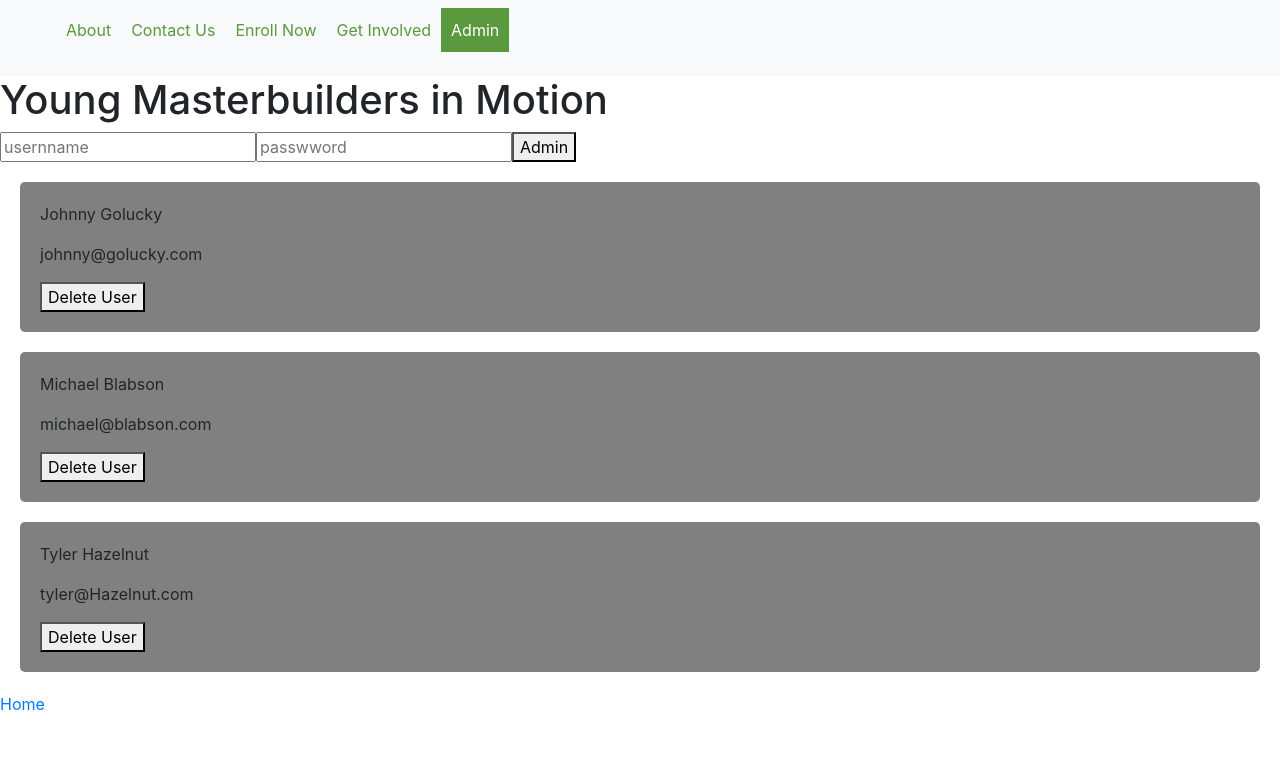
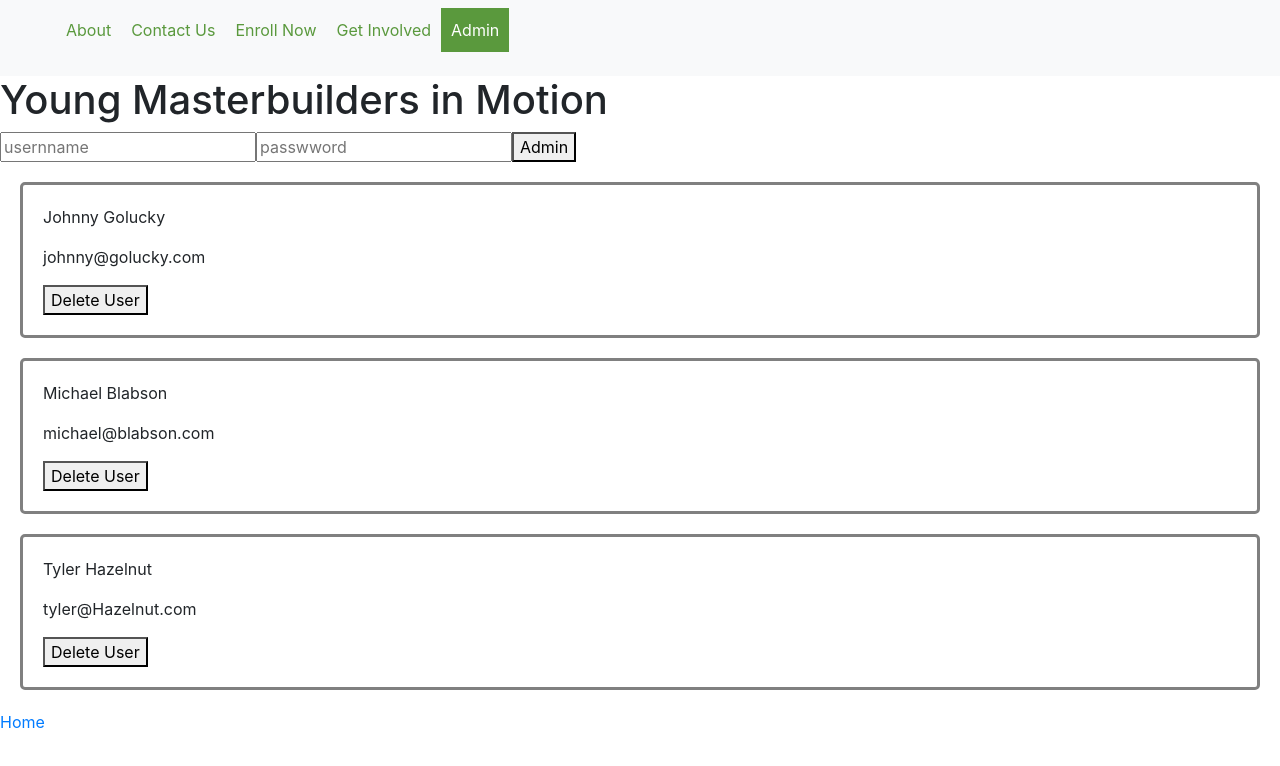
Before and after one commit to the-difference-engine/ymim, a React (Create React App) app in the folder frontend/: page /admin in a window 1280 px wide. Shown: the top 766 px of the page. Built offline with nearby package versions, Linux system fonts and the light colour scheme.

Commit message:
User Styling

```diff
--- a/frontend/src/components/App.css
+++ b/frontend/src/components/App.css
@@ -15,9 +15,9 @@
 }
 
 .user-list-item {
-  background: grey;
   padding: 20px;
   display: flex;
+  border: solid gray 3px;
 }
 
 @media (min-width: 600px) {
```
